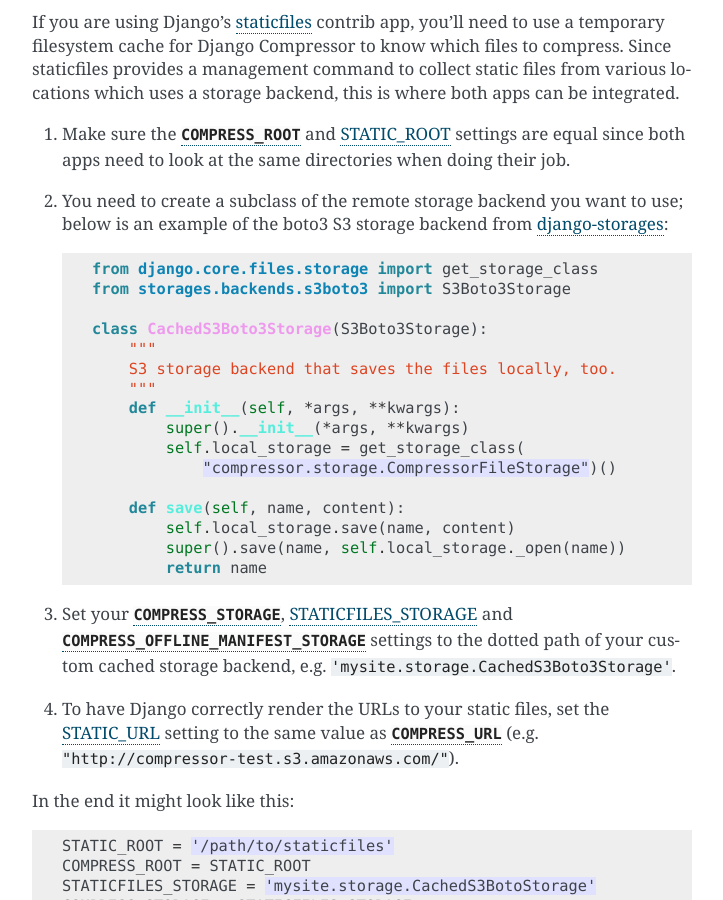
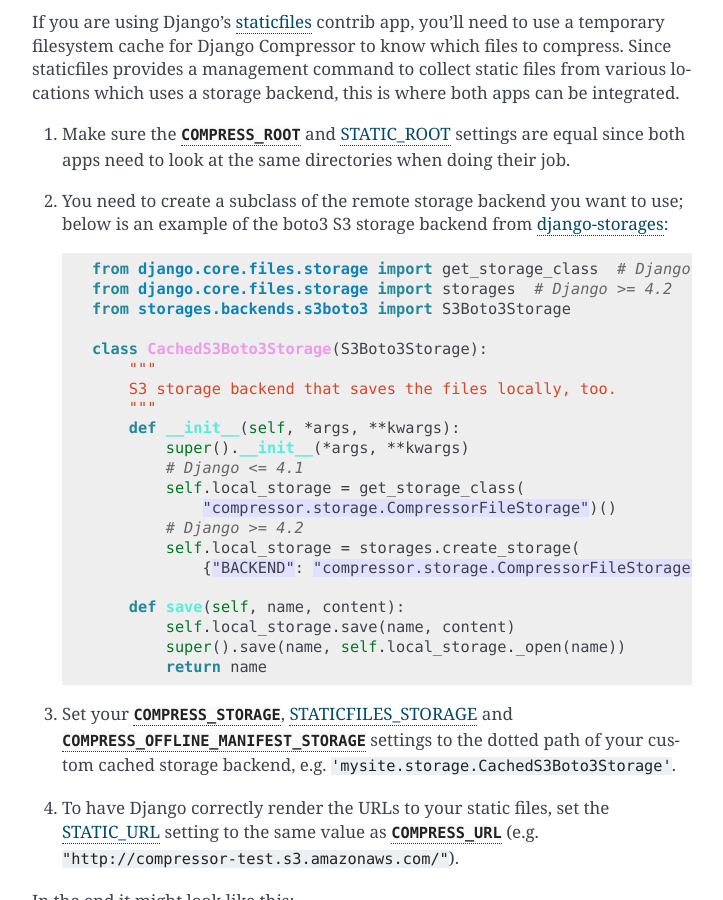
Before and after one commit to django-compressor/django-compressor, a Sphinx documentation site: the page built from docs/remote-storages.txt, in a window 1280 px wide and 900 px high, scrolled down 918 px. Shown: the whole window, without its empty margins (388-1111 px from the left). Built offline with Sphinx 7.4.7, drawn with Linux system fonts in a browser that asks for light colours.

Commit message:
Replace get_storage_class with new storages API for Django >= 4.2

```diff
--- a/docs/remote-storages.txt
+++ b/docs/remote-storages.txt
@@ -53,7 +53,8 @@ apps can be integrated.
    to use; below is an example of the boto3 S3 storage backend from
    django-storages_::
 
-    from django.core.files.storage import get_storage_class
+    from django.core.files.storage import get_storage_class  # Django <= 4.1
+    from django.core.files.storage import storages  # Django >= 4.2
     from storages.backends.s3boto3 import S3Boto3Storage
 
     class CachedS3Boto3Storage(S3Boto3Storage):
@@ -62,8 +63,12 @@ apps can be integrated.
         """
         def __init__(self, *args, **kwargs):
             super().__init__(*args, **kwargs)
+            # Django <= 4.1
             self.local_storage = get_storage_class(
                 "compressor.storage.CompressorFileStorage")()
+            # Django >= 4.2
+            self.local_storage = storages.create_storage(
+                {"BACKEND": "compressor.storage.CompressorFileStorage"})
 
         def save(self, name, content):
             self.local_storage.save(name, content)
```
Also changed, not shown: 2 other files.
